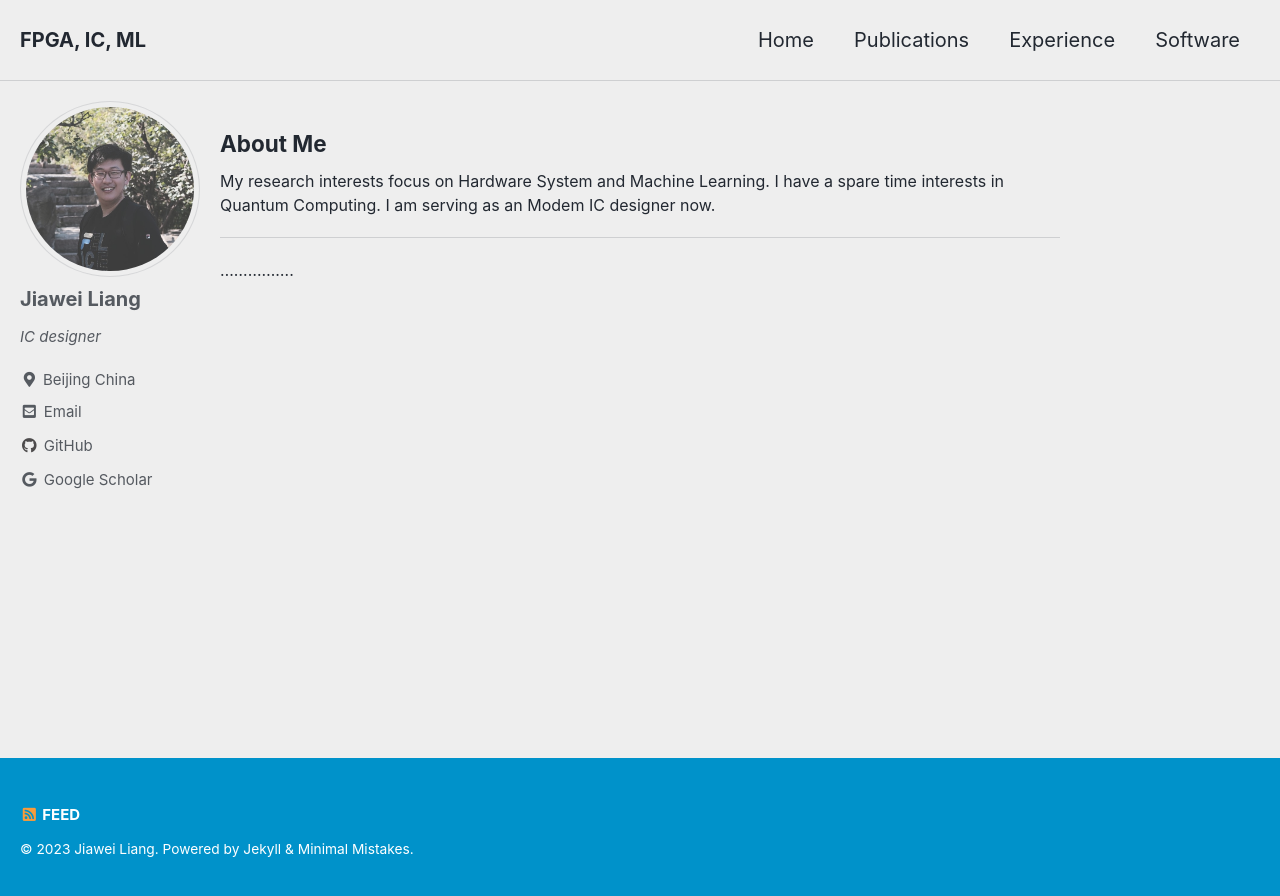
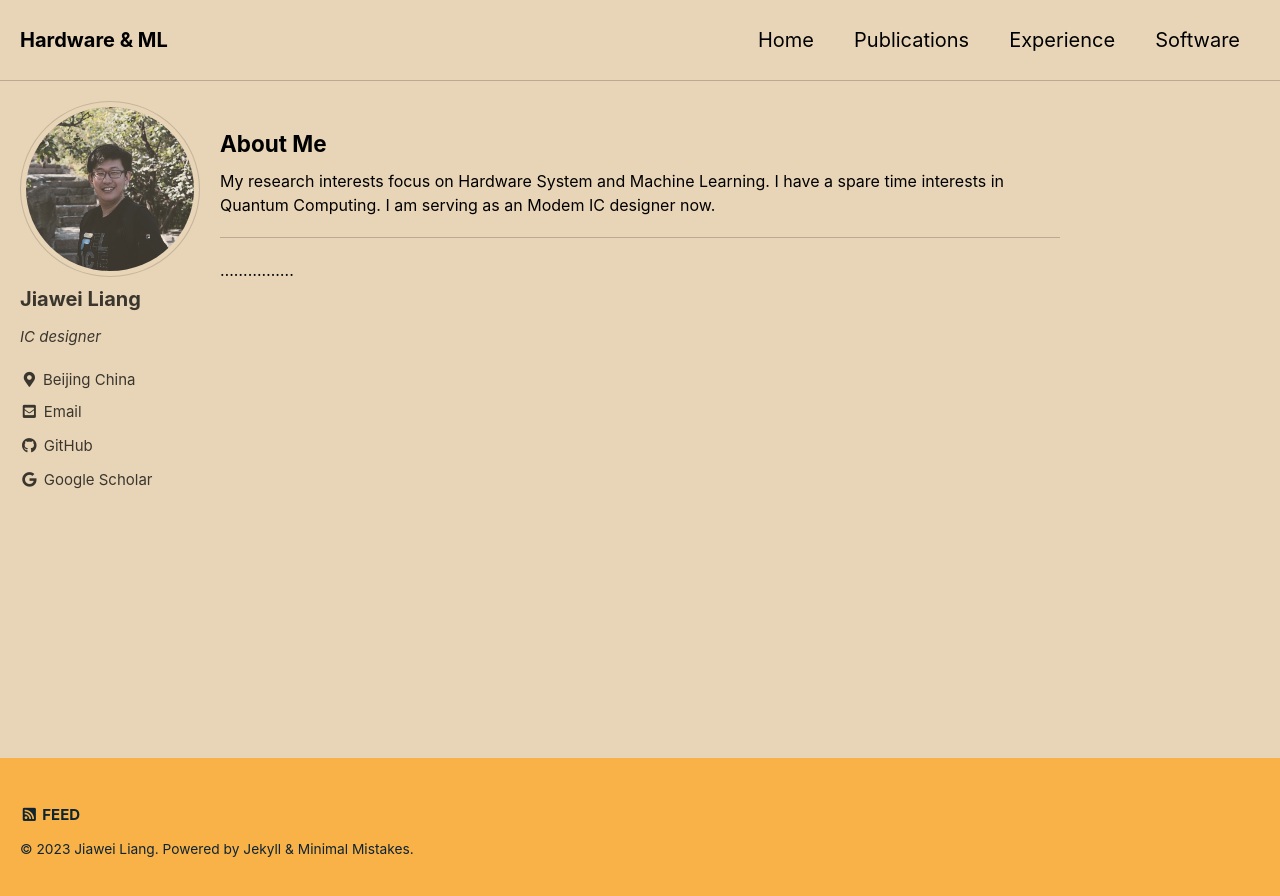
Before and after one commit to MasLiang/MasLiang.github.io, a Jekyll site: the page built from index.md, in a window 1280 px wide. Shown: the top 896 px of the page. Built offline with Jekyll 4.4.1, drawn with Linux system fonts in a browser that asks for light colours; cached includes are drawn as plain includes.

Commit message:
change some details

```diff
--- a/_config.yml
+++ b/_config.yml
@@ -12,11 +12,11 @@
 
 theme                  : "minimal-mistakes-jekyll"
 # remote_theme           : "mmistakes/minimal-mistakes"
-minimal_mistakes_skin    : "air" # "air", "aqua", "contrast", "dark", "dirt", "neon", "mint", "plum", "sunrise"
+minimal_mistakes_skin    : "sunrise" # "air", "aqua", "contrast", "dark", "dirt", "neon", "mint", "plum", "sunrise"
 
 # Site Settings
 locale                   : "Beijing China"
-title                    : "FPGA, IC, ML"
+title                    : "Hardware & ML"
 title_separator          : "-"
 subtitle                 : # site tagline that appears below site title in masthead
 name                     : "Jiawei Liang"
```
